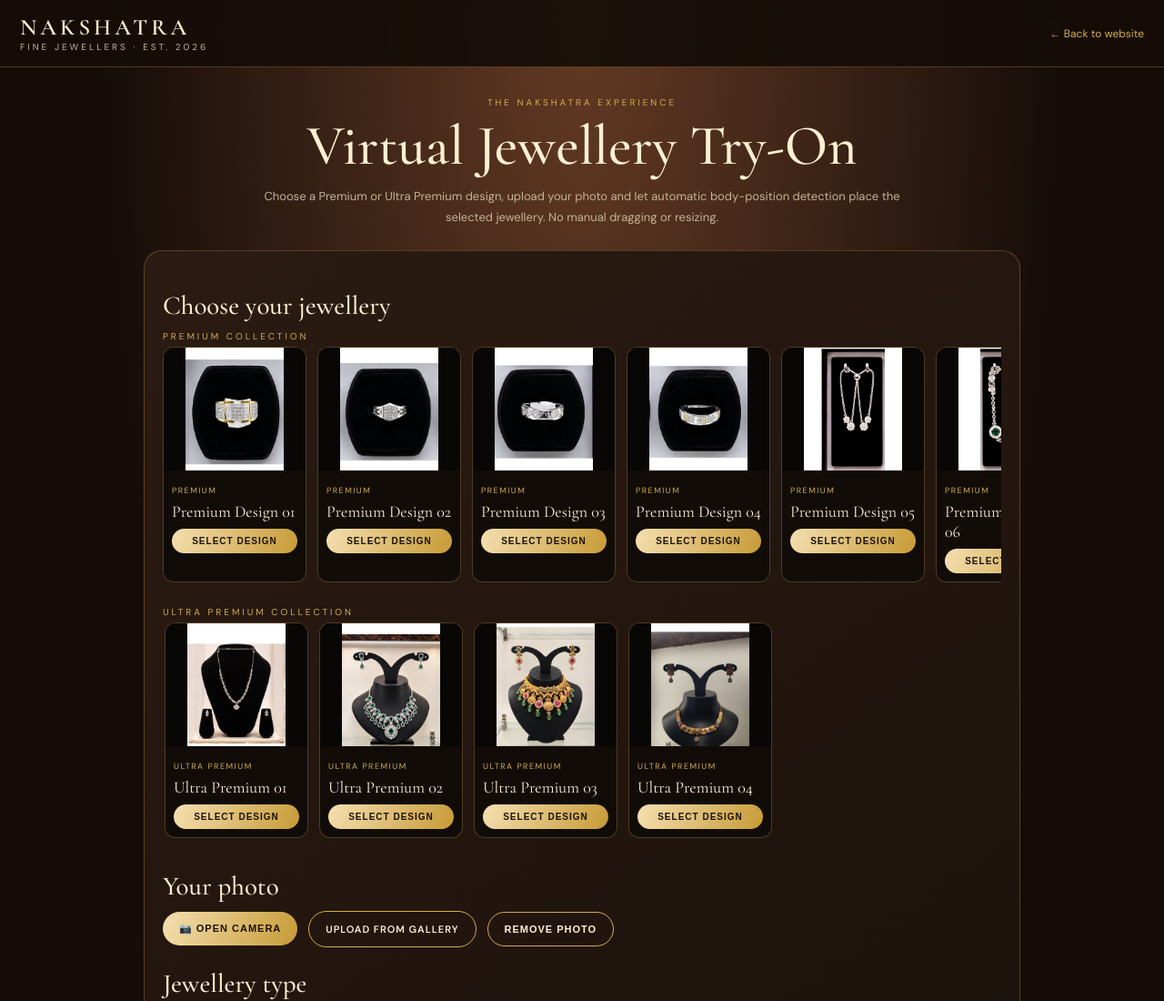
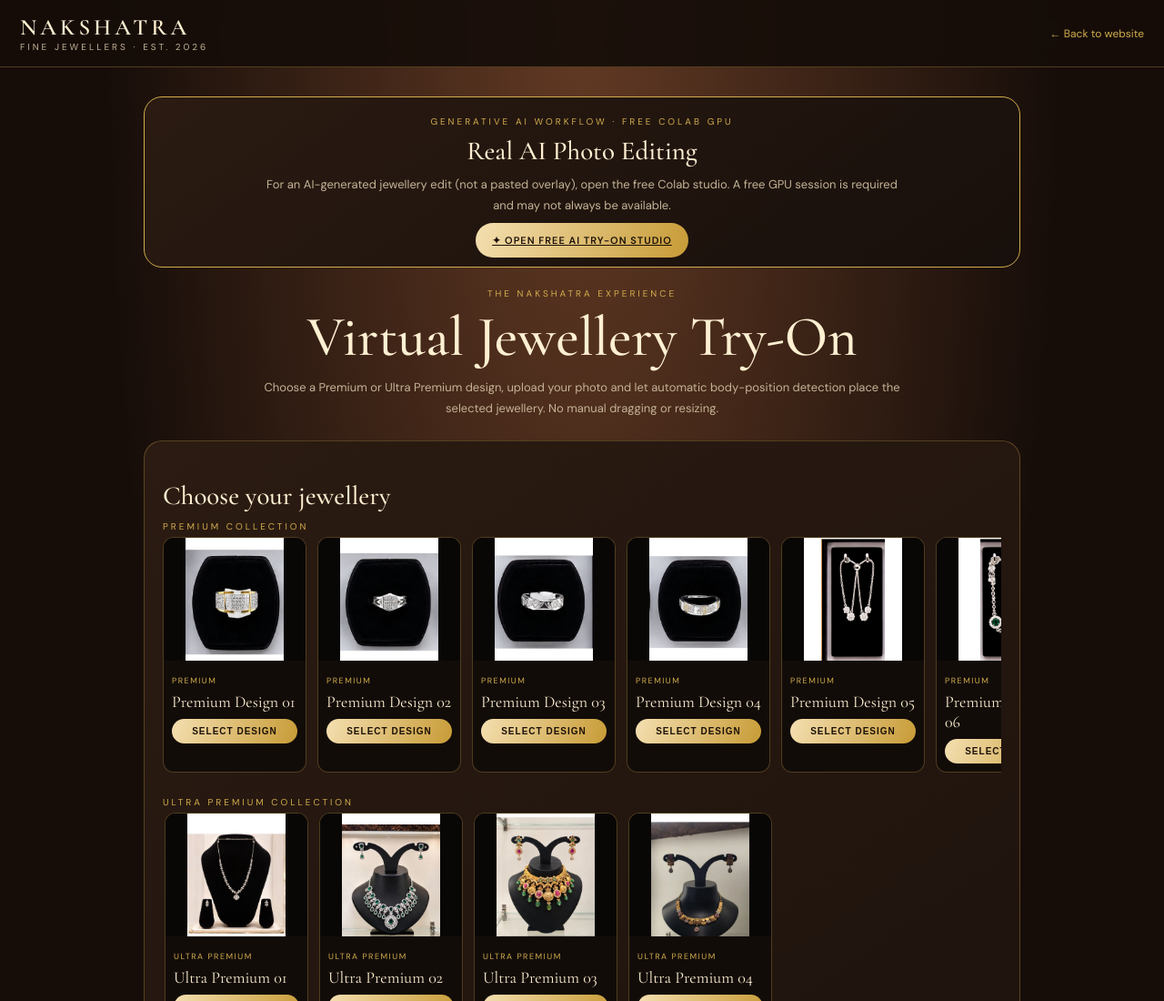
Before and after one commit to dhaval1749r/Nakshatra-virtual-tryon, a plain HTML site: page try-on.html in a window 1280 px wide. Shown: the top 1100 px of the page at 91% size. Drawn offline with nearby package versions, Linux system fonts and the light colour scheme.

Commit message:
Link generative AI Colab studio from try-on page

```diff
--- a/try-on.html
+++ b/try-on.html
@@ -12,6 +12,12 @@
 <body>
 <header class="top"><a class="brand" href="index.html">NAKSHATRA<small>FINE JEWELLERS · EST. 2026</small></a><a href="index.html" style="text-decoration:none;font-size:12px">← Back to website</a></header>
 <main class="wrap">
+<div class="panel" style="margin-bottom:22px;text-align:center;border-color:#d2ad4d">
+  <div class="eyebrow">GENERATIVE AI WORKFLOW · FREE COLAB GPU</div>
+  <h2 class="sectiontitle" style="margin:8px 0">Real AI Photo Editing</h2>
+  <p class="sub" style="margin-bottom:14px">For an AI-generated jewellery edit (not a pasted overlay), open the free Colab studio. A free GPU session is required and may not always be available.</p>
+  <a class="btn" href="https://colab.research.google.com/github/dhaval1749r/Nakshatra-virtual-tryon/blob/main/colab/Nakshatra_Free_AI_Jewellery_TryOn.ipynb" target="_blank" rel="noopener">✦ Open Free AI Try-On Studio</a>
+</div>
 <div class="center"><div class="eyebrow">THE NAKSHATRA EXPERIENCE</div><h1 class="h">Virtual Jewellery Try-On</h1><p class="sub">Choose a Premium or Ultra Premium design, upload your photo and let automatic body-position detection place the selected jewellery. No manual dragging or resizing.</p></div>
 <section class="panel">
 <div class="sectiontitle">Choose your jewellery</div><div class="eyebrow">Premium collection</div><div class="rail" id="premiumRail"></div><div class="eyebrow" style="margin-top:13px">Ultra Premium collection</div><div class="rail" id="ultraRail"></div>
```
